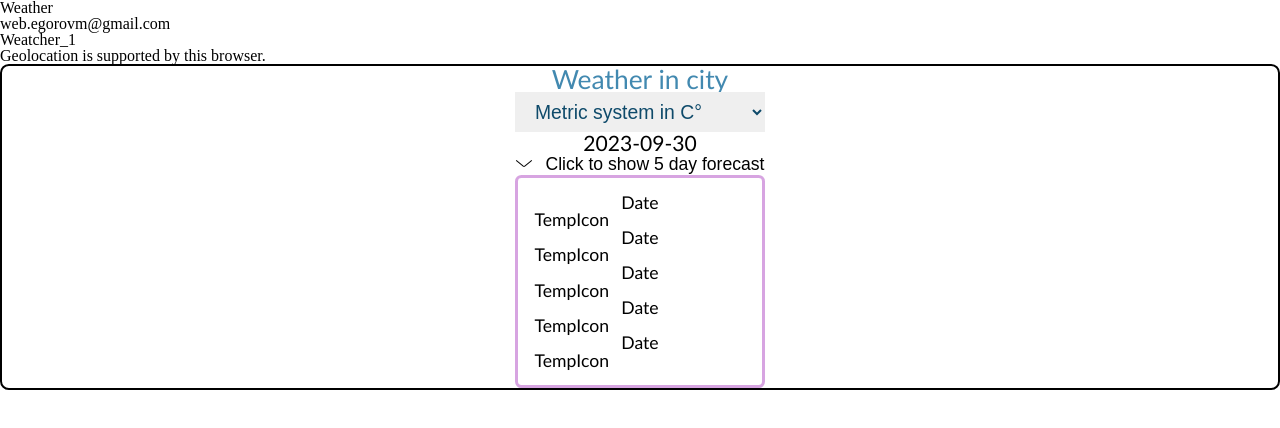
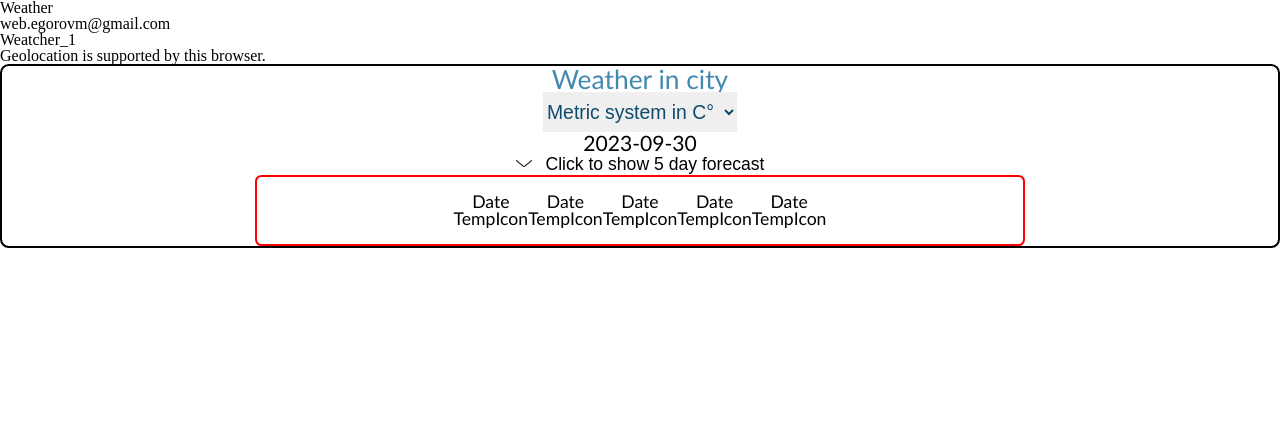
Before and after one commit to SeddiMK/weather_forecast, a plain HTML site: page index.html in a window 1280 px wide. Both pictures are taken after a click on the button "Click to show 5 day forecast". Drawn offline with nearby package versions, Linux system fonts and the light colour scheme.

Commit message:
sspoiler ok

```diff
--- a/index.html
+++ b/index.html
@@ -5,7 +5,7 @@
     <meta charset="UTF-8">
     <meta name="viewport" content="width=device-width, initial-scale=1.0">
     <meta http-equiv="X-UA-Compatible" content="ie=edge">
-    <title>Unit 14</title>
+    <title>Weatcher_1</title>
     <link rel="stylesheet" href="style.css">
 </head>
 
@@ -48,7 +48,7 @@
 
                         <button type="button" class="out__open-spoiler">Click to show 5 day forecast</button>
 
-                        <div class="main-weather__spoiler collapse">
+                        <div class="main-weather__spoiler">
                             <div class="spoiler__item">
                                 <h4>Date</h4>
                                 <div class="spoiler__block-tmp">
@@ -115,7 +115,8 @@
 
         </div>
     </div>
-    <script src="ItcCollapse.js"></script>
+    <script src="slide-toggle.js"></script>
+    <!-- <script src="ItcCollapse.js"></script> -->
     <script src="config.js"></script>
     <!-- <script src="location.js"></script> -->
 
--- a/script.js
+++ b/script.js
@@ -186,14 +186,13 @@ function showWeather(dataW, dataGeoPos) {
 
 const spoiler = document.querySelector('.out__open-spoiler');
 const spoilerOpen = document.querySelector('.main-weather__spoiler');
-// инициализируем его как ItcCollapse
-const collapse = new ItcCollapse(spoilerOpen, 500);
-// // показать контент
-// collapse.show();
-// // // скрыть контент
-// collapse.hide();
-// переключить видимость контента
-// collapse.toggle();
+
+// if (spoilerOpen) spoilerOpen.classList.toggle('spoiler-open');
+spoiler.addEventListener('click', () => {
+  spoilerOpen.slideToggle(200);
+});
+
+const spolersItem = document.querySelectorAll('.spoiler__item');
 
 function showForecast(data) {
   // timeDay = 5; //////////!!!!!!!!!!!!!!!!!!!!!! выбор времени даты
@@ -201,12 +200,8 @@ function showForecast(data) {
   // console.log(dt); // ['2023-09-22', '12:00:00']
   // console.log(dt[1].slice(0, -3)); // 12:00
 
-  // spollers
+  console.log('spoler work');
 
-  console.log('spoler work');
-  // if (spoilerOpen) spoilerOpen.classList.toggle('spoiler-open');
-
-  const spolersItem = document.querySelectorAll('.spoiler__item');
   let spoilerItemDate;
   let spoilerItemTemp;
   let spoilerItemIcon;
@@ -236,10 +231,6 @@ function showForecast(data) {
   }
 }
 
-spoiler.addEventListener('click', () => {
-  showForecast();
-  // collapse.toggle();
-});
 // convertUnixToDate ============================================
 
 function convertUnixToDate(dataTimeZone, dataDt) {
--- /dev/null
+++ b/slide-toggle.js
@@ -0,0 +1,78 @@
+/* plain JS slideToggle https://github.com/ericbutler555/plain-js-slidetoggle */
+
+HTMLElement.prototype.slideToggle = function (duration, callback) {
+  if (this.clientHeight === 0) {
+    _s(this, duration, callback, true);
+  } else {
+    _s(this, duration, callback);
+  }
+};
+
+HTMLElement.prototype.slideUp = function (duration, callback) {
+  _s(this, duration, callback);
+};
+
+HTMLElement.prototype.slideDown = function (duration, callback) {
+  _s(this, duration, callback, true);
+};
+
+function _s(el, duration, callback, isDown) {
+  if (typeof duration === 'undefined') duration = 400;
+  if (typeof isDown === 'undefined') isDown = false;
+
+  el.style.overflow = 'hidden';
+  if (isDown) el.style.display = 'flex';
+
+  var elStyles = window.getComputedStyle(el);
+
+  var elHeight = parseFloat(elStyles.getPropertyValue('height'));
+  var elPaddingTop = parseFloat(elStyles.getPropertyValue('padding-top'));
+  var elPaddingBottom = parseFloat(elStyles.getPropertyValue('padding-bottom'));
+  var elMarginTop = parseFloat(elStyles.getPropertyValue('margin-top'));
+  var elMarginBottom = parseFloat(elStyles.getPropertyValue('margin-bottom'));
+
+  var stepHeight = elHeight / duration;
+  var stepPaddingTop = elPaddingTop / duration;
+  var stepPaddingBottom = elPaddingBottom / duration;
+  var stepMarginTop = elMarginTop / duration;
+  var stepMarginBottom = elMarginBottom / duration;
+
+  var start;
+
+  function step(timestamp) {
+    if (start === undefined) start = timestamp;
+
+    var elapsed = timestamp - start;
+
+    if (isDown) {
+      el.style.height = stepHeight * elapsed + 'px';
+      el.style.paddingTop = stepPaddingTop * elapsed + 'px';
+      el.style.paddingBottom = stepPaddingBottom * elapsed + 'px';
+      el.style.marginTop = stepMarginTop * elapsed + 'px';
+      el.style.marginBottom = stepMarginBottom * elapsed + 'px';
+    } else {
+      el.style.height = elHeight - stepHeight * elapsed + 'px';
+      el.style.paddingTop = elPaddingTop - stepPaddingTop * elapsed + 'px';
+      el.style.paddingBottom =
+        elPaddingBottom - stepPaddingBottom * elapsed + 'px';
+      el.style.marginTop = elMarginTop - stepMarginTop * elapsed + 'px';
+      el.style.marginBottom =
+        elMarginBottom - stepMarginBottom * elapsed + 'px';
+    }
+
+    if (elapsed >= duration) {
+      el.style.height = '';
+      el.style.paddingTop = '';
+      el.style.paddingBottom = '';
+      el.style.marginTop = '';
+      el.style.marginBottom = '';
+      el.style.overflow = '';
+      if (!isDown) el.style.display = 'none';
+      if (typeof callback === 'function') callback();
+    } else {
+      window.requestAnimationFrame(step);
+    }
+  }
+
+  window.requestAnimationFrame(step);
+}
--- a/style.css
+++ b/style.css
@@ -138,7 +138,11 @@ img.background {
     color: rgb(66, 137, 176);
 }
 
-.weather-block__main {}
+.weather-block__main {
+    min-width: 43.7em;
+    max-width: 100vw;
+    text-align: center;
+}
 
 .main-weather {}
 
@@ -168,23 +172,25 @@ img.background {
 .main-weather__city-selection {}
 
 select {
-    width: 100%;
     height: 40px;
     border: 0px;
     outline: none;
-    padding: .4em 1.4em .5em .8em;
+    padding: .4em 0em .5em 0em;
+    margin: 0 auto;
     font-size: 1.1em;
     color: rgb(14, 74, 106);
 }
 
 
-.out {}
+.out {
+    width: 100%;
+}
 
 .out__icon-temp-block {
     display: flex;
     align-items: center;
     justify-content: space-between;
-    max-width: 11em;
+    max-width: 10em;
     margin: 0 auto;
 }
 
@@ -201,7 +207,6 @@ select {
 }
 
 .out__data {
-    text-align: center;
     font-size: 1.2em;
 }
 
@@ -214,49 +219,6 @@ select {
 .out__pressure {}
 
 
-/* // Блок со спойлерами */
-/* .spollers {
-    display: grid;
-    gap: 15px;
-}
-
-/* // Спойлер */
-/* .spollers__item {
-    font-size: 2rem;
-}
-
-/* // Заголовок спойлера */
-
-
-/* // Контент спойлера */
-/* .spollers__body {
-    padding: 20rem;
-    border-radius: 5rem;
-    border: 1px solid #eee;
-} */
-
-
-/*
-.main-weather__spoiler summary {
-    /* display: block; */
-/* у summary по умолчанию свойство display в значении list-item, потому поддерживается свойство list-style */
-/* width: 600px;
-width: -webkit-fit-content;
-width: -moz-fit-content;
-width: fit-content; */
-/* блок раскрывается при щелчке по кнопке, а не по всей строке */
-/* border-bottom: 1px dotted; */
-/* подводка точками или тире часто используется для элементов, с которыми пользователю предлагается взаимодействовать, можно заменить на text-decoration */
-/* outline-style: none; */
-/* удалить обводку при фокусе */
-/* cursor: pointer; */
-/* } */
-
-/* details summary::-webkit-details-marker {
-    /* нестандартный псевдоэлемент Google Chrome */
-/* display: none; */
-
-/* } */
 
 .out__open-spoiler {
     position: relative;
@@ -295,18 +257,19 @@ width: fit-content; */
     border: 3px solid rgba(175, 74, 195, 0.5);
     border-radius: 0.4rem;
     padding: 1rem;
-    /* height: 0; */
+    display: none;
+    align-items: center;
+    justify-content: center;
+    width: 100%;
+    height: auto;
+    border: 2px solid red;
+    transition: height 0.3s step-end;
 }
 
 /* .spoiler-open */
-.spoiler-open {
+.main-weather__spoiler>.is-open {
     display: flex;
-    align-items: center;
-    justify-content: center;
-    width: 100%;
-    /* height: auto; */
-    border: 2px solid red;
-    /* transition: height 0.3s ease; */
+
 }
 
 .spoiler__item {
@@ -316,6 +279,7 @@ width: fit-content; */
 .spoiler__block-tmp {
     display: flex;
     align-items: center;
+
 }
 
 .spoiler__icon {}
```
